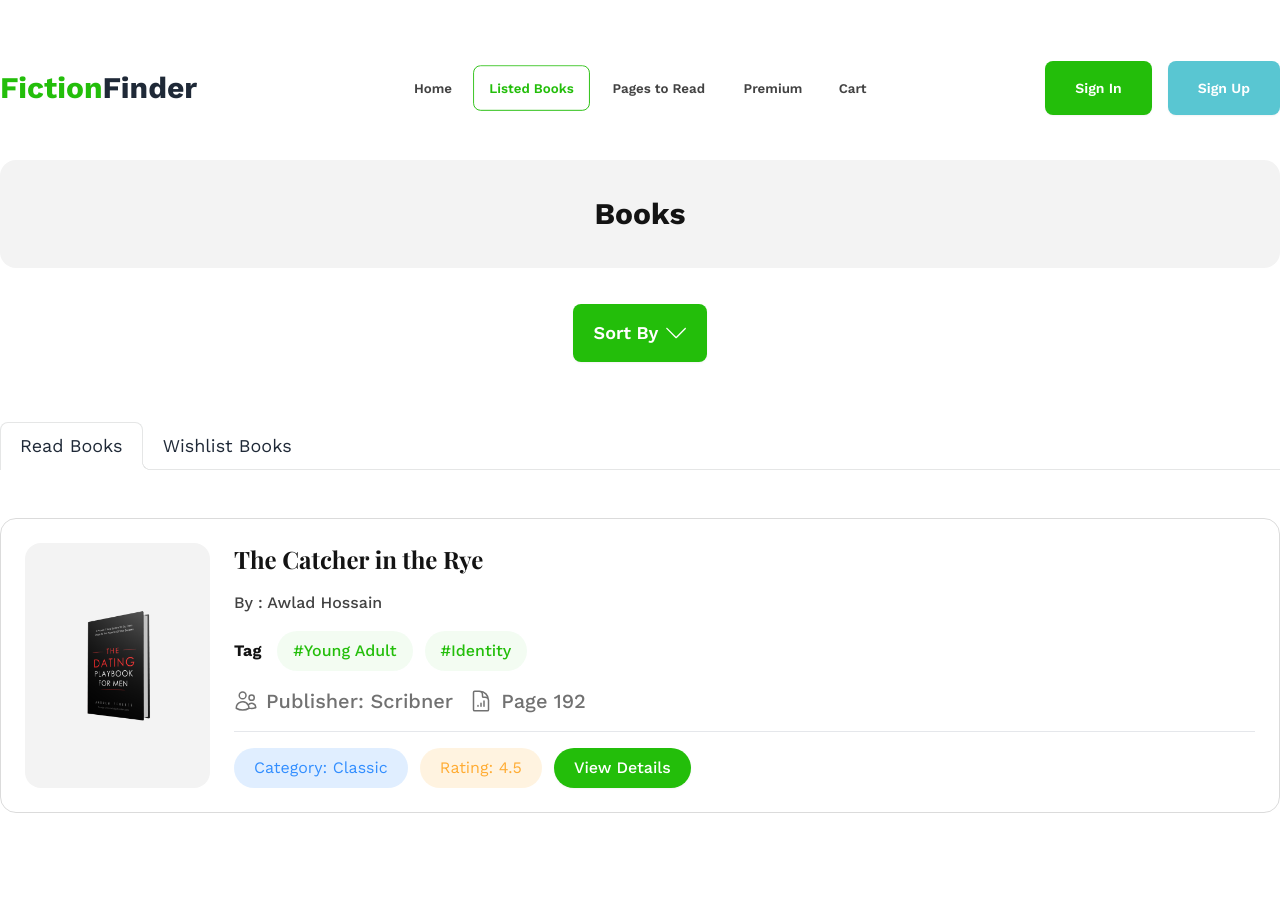
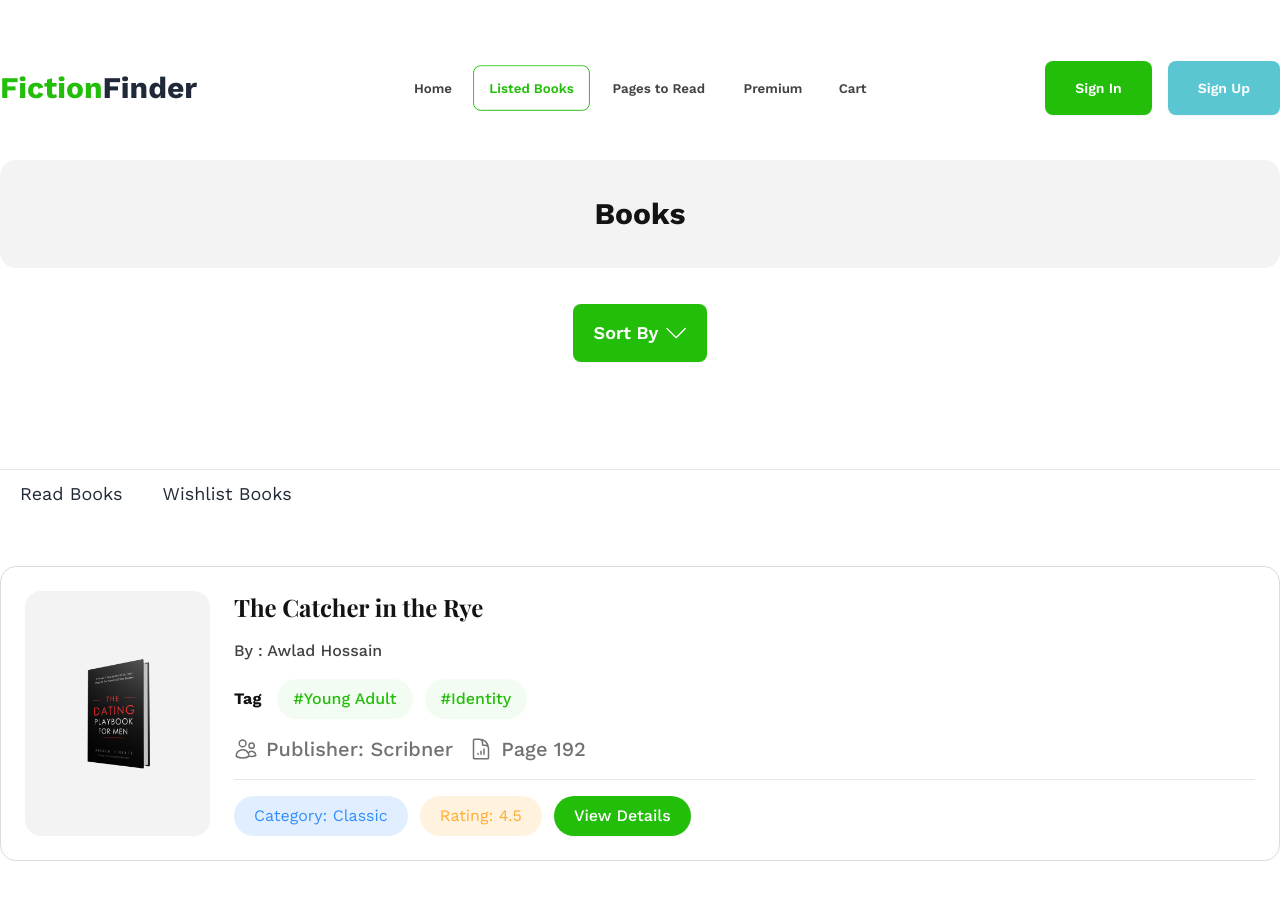
Before and after one commit to abunaim5/fiction-finder, a React (Vite) app: page /category in a window 1280 px wide. Shown: the top 900 px of the page. Built offline with nearby package versions, Linux system fonts and the light colour scheme; a web font is replaced by a local one.

Commit message:
added toggle style with active status for read books and wishlist button

```diff
--- a/src/pages/BooksCategory/BooksCategory.jsx
+++ b/src/pages/BooksCategory/BooksCategory.jsx
@@ -1,7 +1,10 @@
+import { useState } from "react";
 import CategoryListCard from "../../components/CategoryListCard/CategoryListCard";
 import { SlArrowDown } from "react-icons/sl";
+import { Link } from "react-router-dom";
 
 const BooksCategory = () => {
+    const [active, setActive] = useState(0);
 
     return (
         <div className="mt-8">
@@ -19,8 +22,8 @@ const BooksCategory = () => {
                 </details>
             </div>
             <div role="tablist" className="tabs tabs-lifted tabs-lg mt-14 text-lg font-work text-[#131313CC]">
-                <button role="tab" className="tab tab-active">Read Books</button>
-                <button role="tab" className="tab">Wishlist Books</button>
+                <Link to='read'><button role="tab" onClick={() => setActive(0)} className={`tab ${active === 0 ? 'tab-active' : ''}`}>Read Books</button></Link>
+                <Link to='wishlist'><button role="tab" onClick={() => setActive(1)} className={`tab ${active === 1 ? 'tab-active' : ''}`}>Wishlist Books</button></Link>
                 <button role="tab" className="tab"></button>
             </div>
             <CategoryListCard></CategoryListCard>
```
